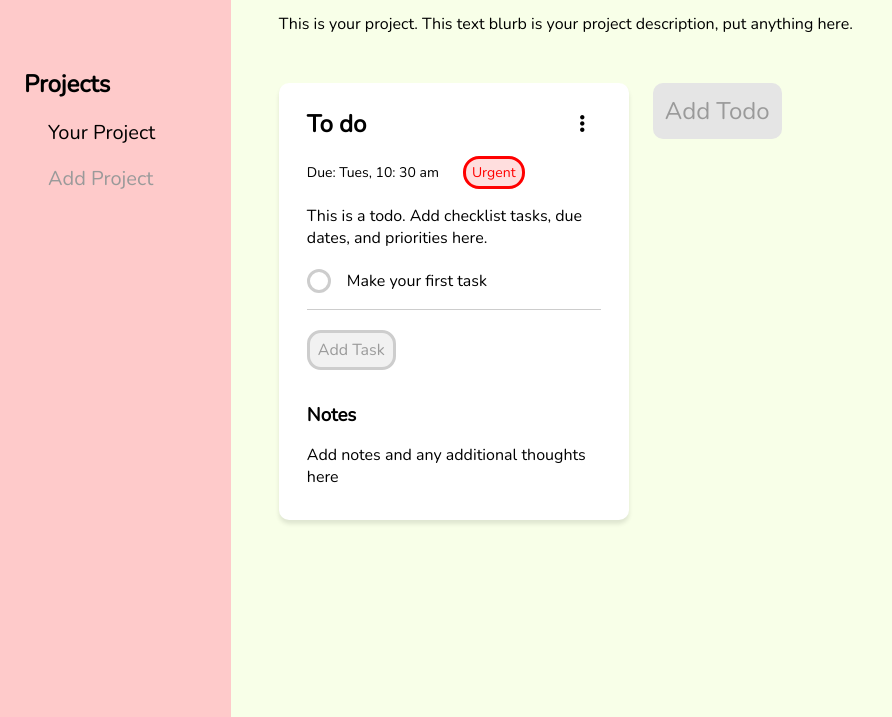
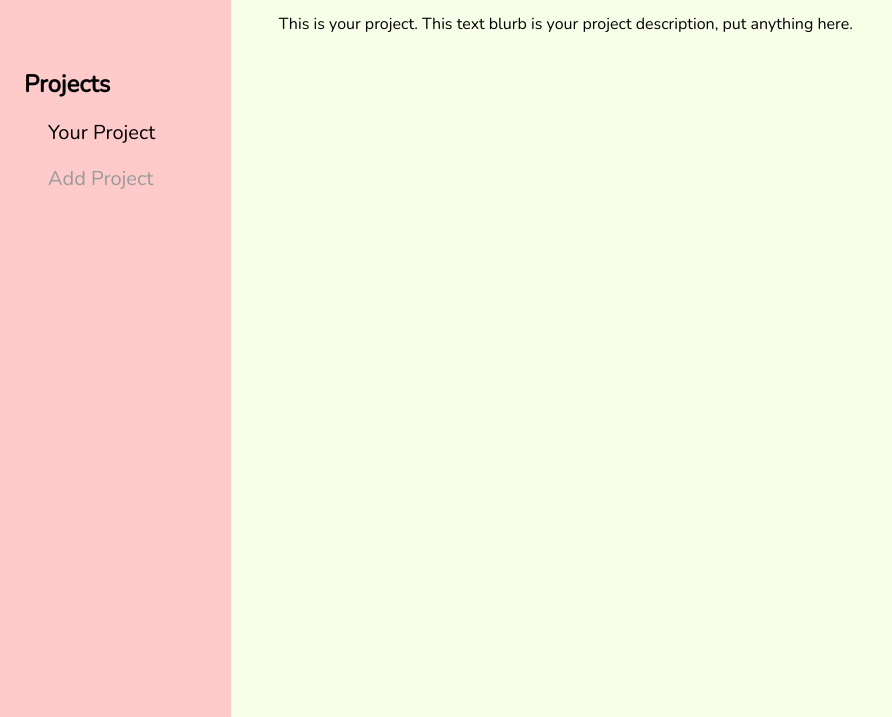
Before and after one commit to jnuguid1/just-todo-it, a plain HTML site: page index.html in a window 1280 px wide. Shown: the part 83-800 px from the top of the page, without its empty margins (0-892 px from the left). Drawn offline with nearby package versions, Linux system fonts and the light colour scheme.

Commit message:
Refactor controller.js view.js and helpers

```diff
--- a/index.html
+++ b/index.html
@@ -21,7 +21,6 @@
     </div>
 
     <div id="project-container" class="secondary-color p-48">
-      <div id="todo-list"></div>
     </div>
   </div>
   <script src="main.js"></script>
```
